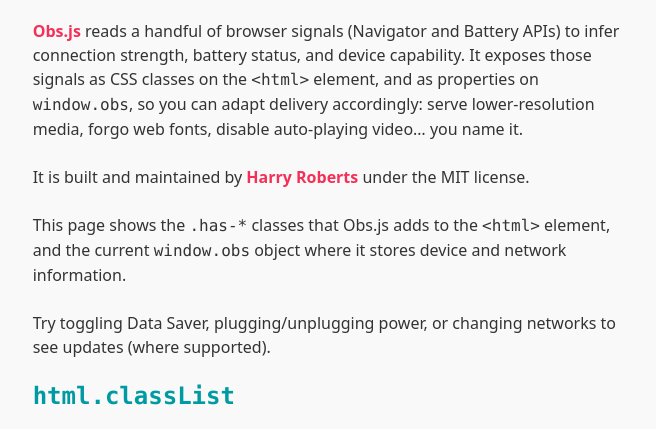
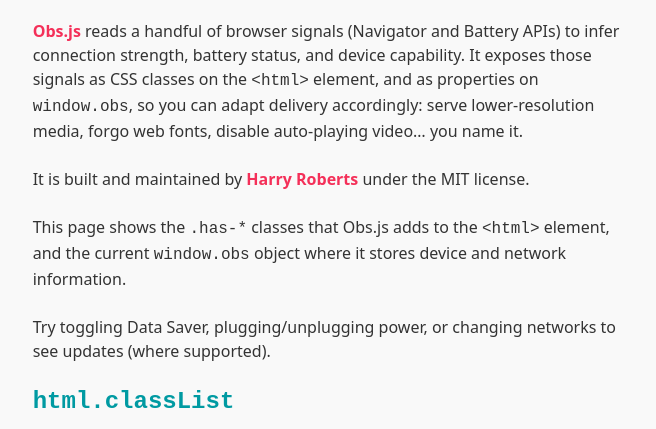
Before and after one commit to csswizardry/Obs.js, a website: page demo/index.html in a window 1280 px wide. Shown: the part 346-775 px from the top of the page, without its empty margins (311-967 px from the left). Drawn offline with Linux system fonts and the light colour scheme.

Commit message:
Reduce code/monospace font stack
It really didn’t need to be that long at all.

```diff
--- a/demo/index.html
+++ b/demo/index.html
@@ -72,7 +72,7 @@
     }
 
     code, kbd, samp, output, pre {
-      font-family: "Operator Mono", SFMono-Regular, Inconsolata, Monaco, Consolas, "Andale Mono", "Bitstream Vera Sans Mono", "Courier New", Courier, monospace;
+      font-family: "Operator Mono", ui-monospace, monospace;
     }
 
     a {
```
